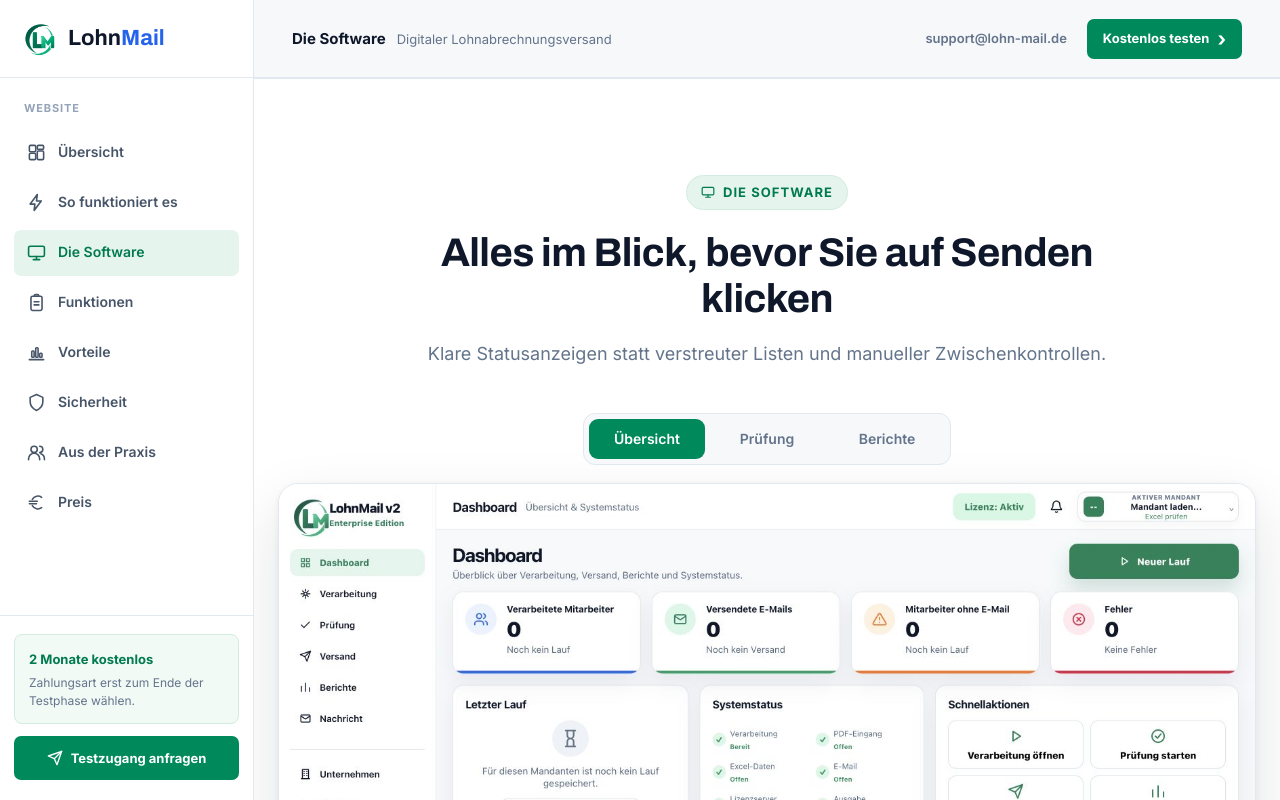
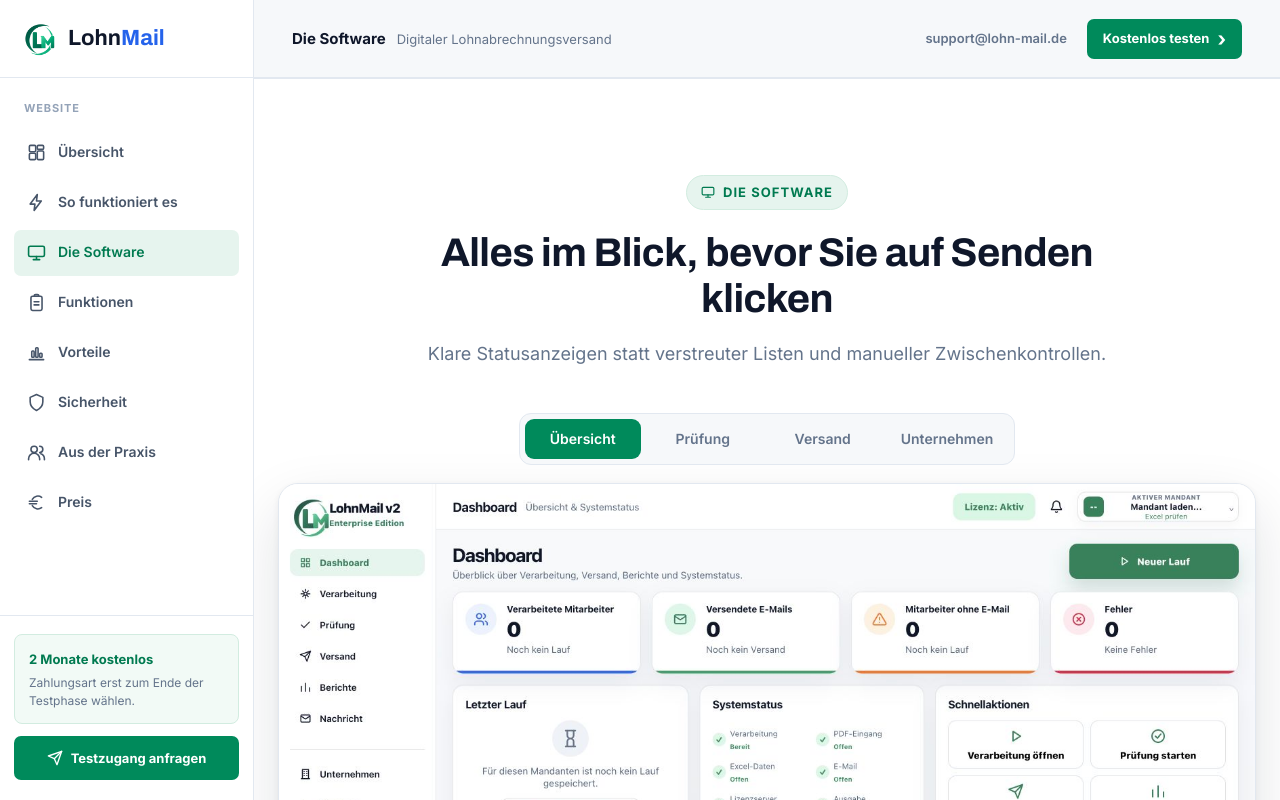
Before and after one commit to Andreyb1985/LohnMail_web, a Next.js app: page /software in a window 1280 px wide. Shown: the top 800 px of the page. Built offline with nearby package versions, Linux system fonts and the light colour scheme; no server answers.

Commit message:
Update software showcase screenshots

```diff
--- a/app/globals.css
+++ b/app/globals.css
@@ -1829,6 +1829,14 @@
     display: none;
   }
 
+  .software-mobile-composite-frame.software-full-mobile-frame {
+    aspect-ratio: 2880 / 1744;
+  }
+
+  .software-mobile-composite-frame.software-full-mobile-frame .software-desktop-picture {
+    display: block;
+  }
+
   .software-mobile-preview {
     display: grid;
     height: 100%;
--- a/components/SoftwareShowcase.tsx
+++ b/components/SoftwareShowcase.tsx
@@ -21,12 +21,20 @@
     text: "Kritische Fehler, Warnungen und Hinweise werden gesammelt dargestellt und lassen sich gezielt bearbeiten.",
   },
   {
-    label: "Berichte",
-    image: "/berichte-current.jpg",
-    mobileImage: "/berichte-mobile.jpg",
-    alt: "Berichtsansicht mit Versandstatus und Monatsdaten in LohnMail",
-    title: "Jeder Lauf bleibt nachvollziehbar",
-    text: "Versandstatus, offene Fälle und Exporte stehen für interne Kontrolle und spätere Rückfragen bereit.",
+    label: "Versand",
+    image: "/versand-current.png",
+    mobileImage: "/versand-current.png",
+    alt: "Versandansicht mit vorbereiteten Lohnabrechnungen in LohnMail",
+    title: "Den Versand sicher vorbereiten",
+    text: "Versandbereite Abrechnungen, fehlende E-Mail-Adressen und der aktuelle Status sind vor dem Senden klar erkennbar.",
+  },
+  {
+    label: "Unternehmen",
+    image: "/unternehmen-current.png",
+    mobileImage: "/unternehmen-current.png",
+    alt: "Unternehmensverwaltung mit Mandanten und Stammdaten in LohnMail",
+    title: "Mandanten zentral verwalten",
+    text: "Unternehmen, Excel-Stammdaten, Ausgabeordner und individuelle E-Mail-Einstellungen werden übersichtlich verwaltet.",
   },
 ];
 
@@ -68,22 +76,7 @@
     );
   }
 
-  return (
-    <div className="software-mobile-preview berichte-mobile-preview" role="img" aria-label={alt}>
-      <div className="berichte-mobile-title" />
-      <div className="software-mobile-kpis berichte-mobile-kpis">
-        <div className="software-mobile-crop berichte-mobile-kpi-1" />
-        <div className="software-mobile-crop berichte-mobile-kpi-2" />
-        <div className="software-mobile-crop berichte-mobile-kpi-4" />
-        <div className="software-mobile-crop berichte-mobile-kpi-5" />
-      </div>
-      <div className="berichte-mobile-files">
-        <div className="software-mobile-crop berichte-mobile-file-1" />
-        <div className="software-mobile-crop berichte-mobile-file-2" />
-      </div>
-      <div className="software-mobile-crop berichte-mobile-chart" />
-    </div>
-  );
+  return null;
 }
 
 export default function SoftwareShowcase() {
@@ -114,7 +107,7 @@
         </div>
 
         <div
-          className="software-frame software-mobile-composite-frame"
+          className={`software-frame software-mobile-composite-frame${active >= 2 ? " software-full-mobile-frame" : ""}`}
           id="software-view"
           role="tabpanel"
         >
```
Also changed, not shown: public/unternehmen-current.png (added), public/versand-current.png (added).
